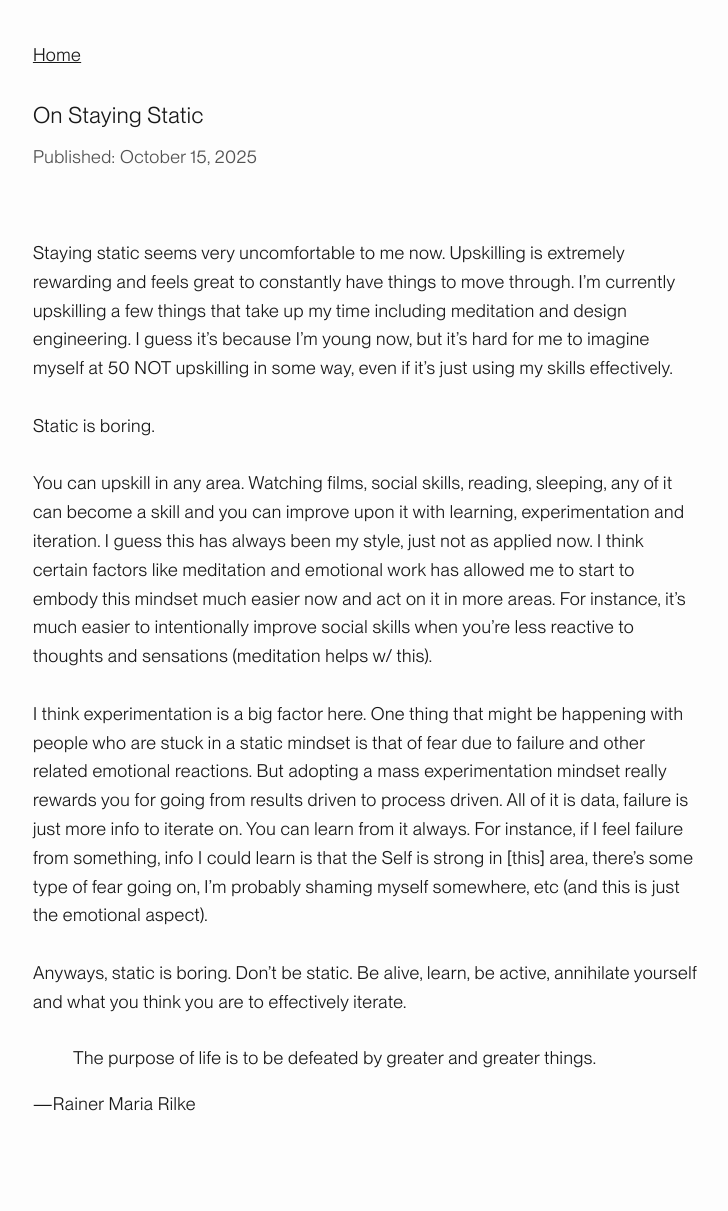
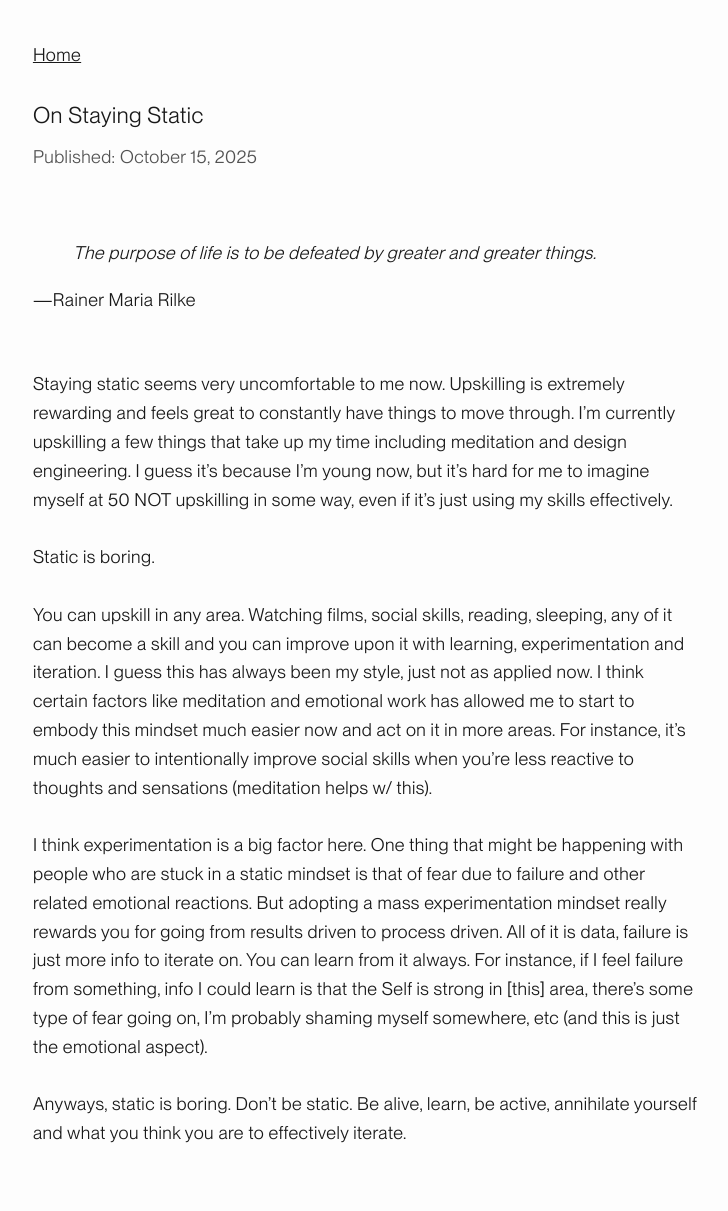
Before and after one commit to pxsswordprotected/personalsite, a Jekyll site: the page built from docs/_posts/2025-10-15-stayingstatic.md, in a window 1280 px wide. Shown: the whole page, without its empty margins (275-1003 px from the left). Built offline with Jekyll 4.4.1, drawn with Linux system fonts in a browser that asks for light colours; before the commit the page ends 1182 px from its top, so only the background shows below that.

Commit message:
updated post

```diff
--- a/docs/_posts/2025-10-15-stayingstatic.md
+++ b/docs/_posts/2025-10-15-stayingstatic.md
@@ -2,12 +2,13 @@
 layout: post
 title:  "On Staying Static"
 ---
+<blockquote cite="https://quoteinvestigator.com/2018/02/20/greater/"><em>The purpose of life is to be defeated by greater and greater things.</em></blockquote>
+—Rainer Maria Rilke
+<br> <br>
+
 
 Staying static seems very uncomfortable to me now. Upskilling is extremely rewarding and feels great to constantly have things to move through. I'm currently upskilling a few things that take up my time including meditation and design engineering. I guess it's because I'm young now, but it's hard for me to imagine myself at 50 NOT upskilling in some way, even if it's just using my skills effectively. <br> <br> Static is boring. <br> <br> You can upskill in any area. Watching films, social skills, reading, sleeping, any of it can become a skill and you can improve upon it with learning, experimentation and iteration. I guess this has always been my style, just not as applied now. I think certain factors like meditation and emotional work has allowed me to start to embody this mindset much easier now and act on it in more areas. For instance, it's much easier to intentionally improve social skills when you're less reactive to thoughts and sensations (meditation helps w/ this).
 <br> <br>
 I think experimentation is a big factor here. One thing that might be happening with people who are stuck in a static mindset is that of fear due to failure and other related emotional reactions. But adopting a mass experimentation mindset really rewards you for going from results driven to process driven. All of it is data, failure is just more info to iterate on. You can learn from it always. For instance, if I feel failure from something, info I could learn is that the Self is strong in [this] area, there's some type of fear going on, I'm probably shaming myself somewhere, etc (and this is just the emotional aspect).
 <br><br>
 Anyways, static is boring. Don't be static. Be alive, learn, be active, annihilate yourself and what you think you are to effectively iterate.
-
-<blockquote cite="https://quoteinvestigator.com/2018/02/20/greater/">The purpose of life is to be defeated by greater and greater things.</blockquote>
-—Rainer Maria Rilke
```
